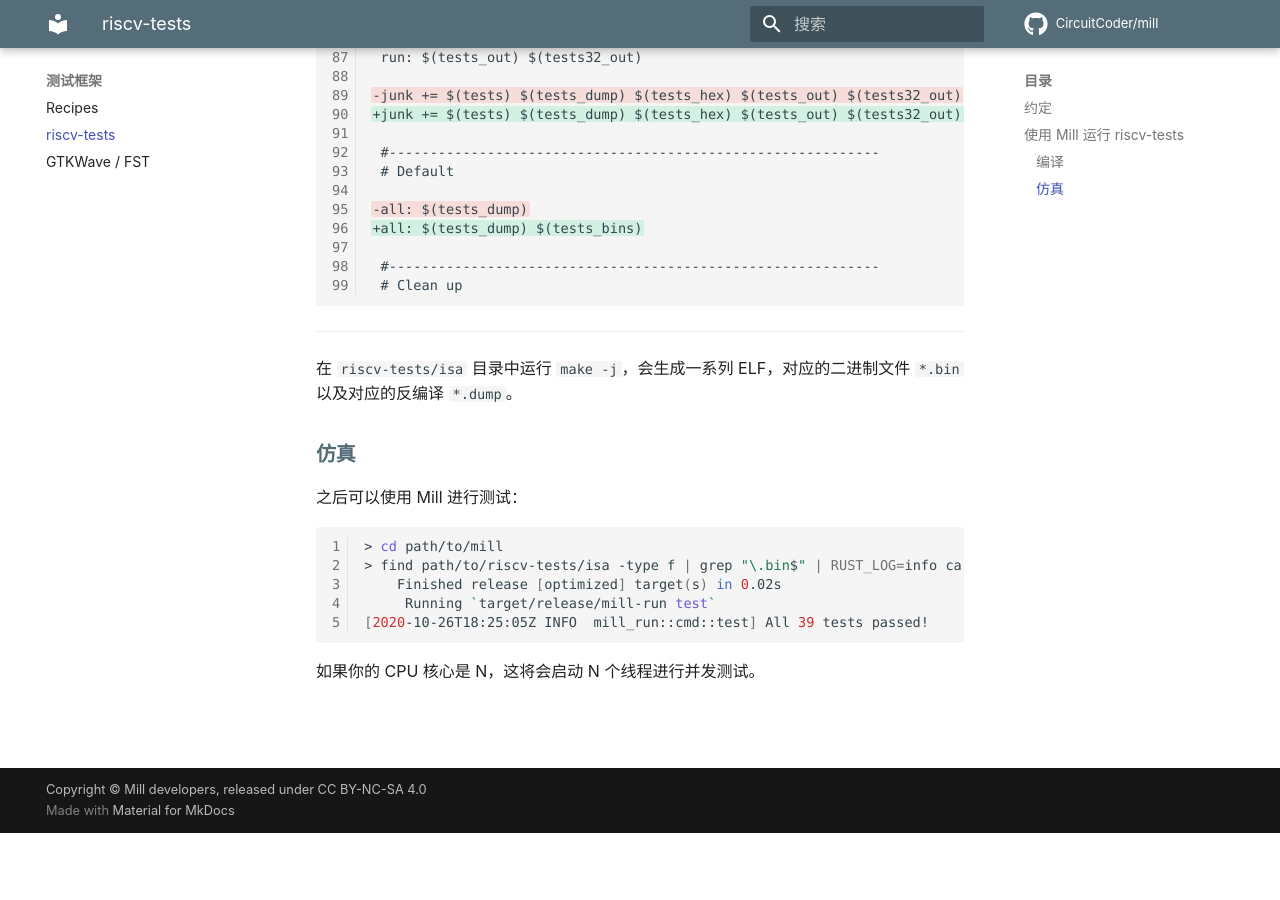
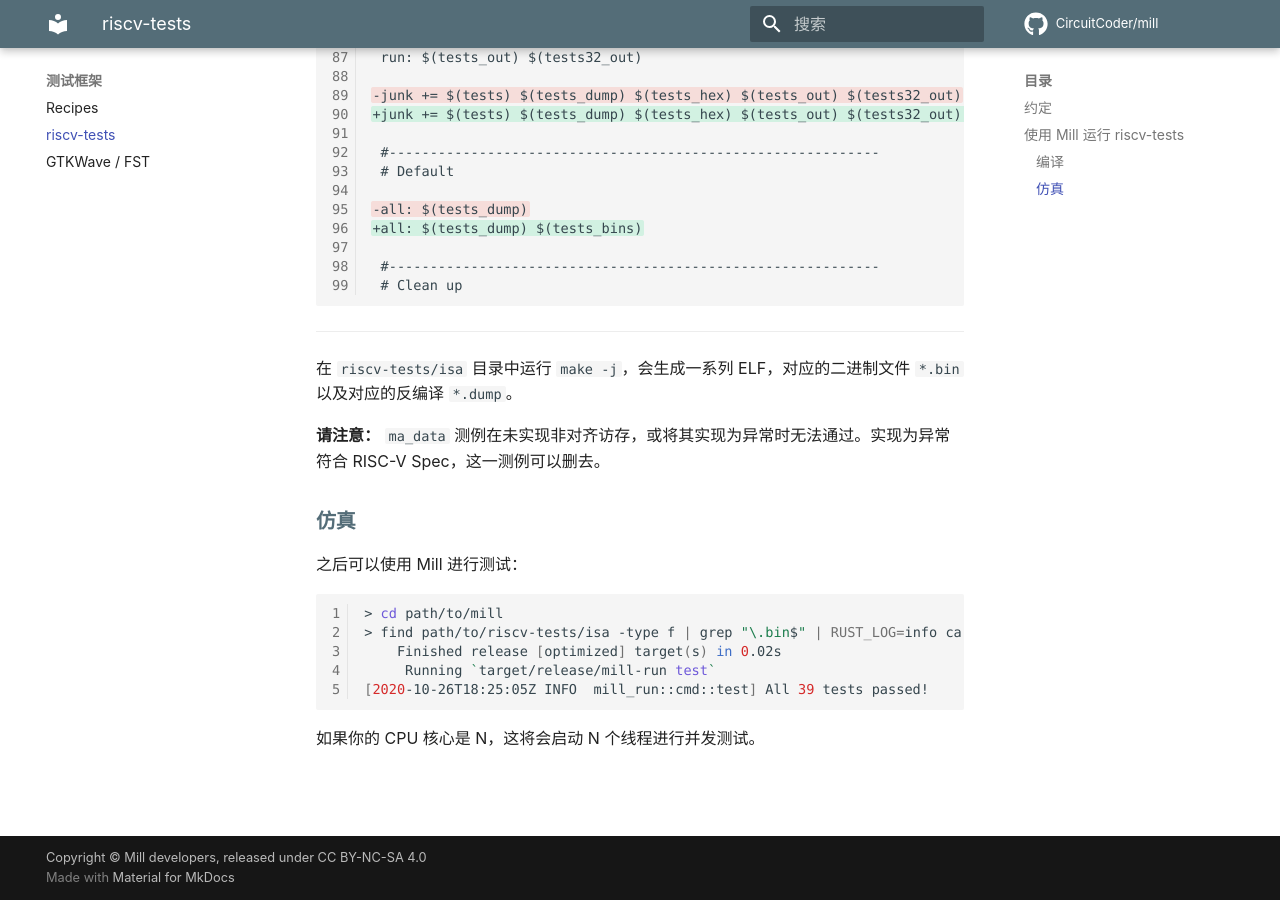
Before and after one commit to CircuitCoder/mill, an MkDocs documentation site: the page built from doc/docs/usage/riscv-tests.md, in a window 1280 px wide and 900 px high, scrolled down 3049 px. Built offline with MkDocs 1.6.1 and Material for MkDocs 9.7.7, drawn with Linux system fonts in a browser that asks for light colours; some web fonts are replaced; comment, search, counter and statistics services are not loaded; before the commit the page ends 3882 px from its top, so only the background shows below that.

Commit message:
Talks about ma_data

```diff
--- a/doc/docs/usage/riscv-tests.md
+++ b/doc/docs/usage/riscv-tests.md
@@ -143,6 +143,8 @@ index 4e1ba20..2e96d16 100644
 
 在 `riscv-tests/isa` 目录中运行 `make -j`，会生成一系列 ELF，对应的二进制文件 `*.bin` 以及对应的反编译 `*.dump`。
 
+**请注意：** `ma_data` 测例在未实现非对齐访存，或将其实现为异常时无法通过。实现为异常符合 RISC-V Spec，这一测例可以删去。
+
 ### 仿真
 
 之后可以使用 Mill 进行测试：
```
